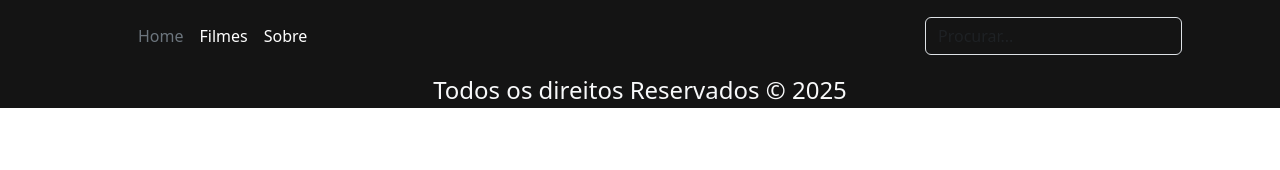
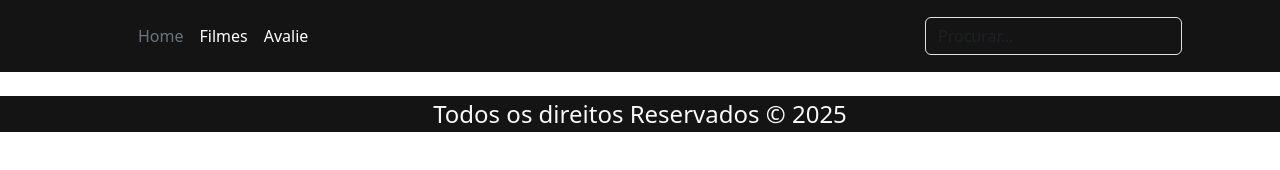
Before and after one commit to wazeveve/euCinefilo, a plain HTML site: page Frontend/paginas/filmes.html in a window 1280 px wide. Drawn offline with Linux system fonts and the light colour scheme; a web font is replaced by a local one.

Commit message:
Atualizando Front End

```diff
--- a/Frontend/paginas/filmes.html
+++ b/Frontend/paginas/filmes.html
@@ -19,7 +19,7 @@
             <ul class="nav col-12 col-lg-auto me-lg-auto mb-2 justify-content-center mb-md-0">
               <li><a href="../index.html" class="nav-link px-2 text-secondary">Home</a></li>
               <li><a href="#" class="nav-link px-2 text-white">Filmes</a></li>
-              <li><a href="#" class="nav-link px-2 text-white">Sobre</a></li>
+              <li><a href="avaliacao.html" class="nav-link px-2 text-white">Avalie</a></li>
             </ul>
 
             <form class="col-12 col-lg-auto mb-3 mb-lg-0 me-lg-3" role="search">
@@ -29,6 +29,12 @@
         </div>
       </header>
     <section>
+      <div class="row col-12">
+        <div class="capa">
+          <img style="width: 92px;" src="">
+        </div>
+
+      </div>
 
     </section>
     <footer class="bg-dark text-center">
```
Also changed, not shown: Frontend/index.html (+1 -1 lines), Frontend/paginas/avaliacao.html (+1 -1 lines).
